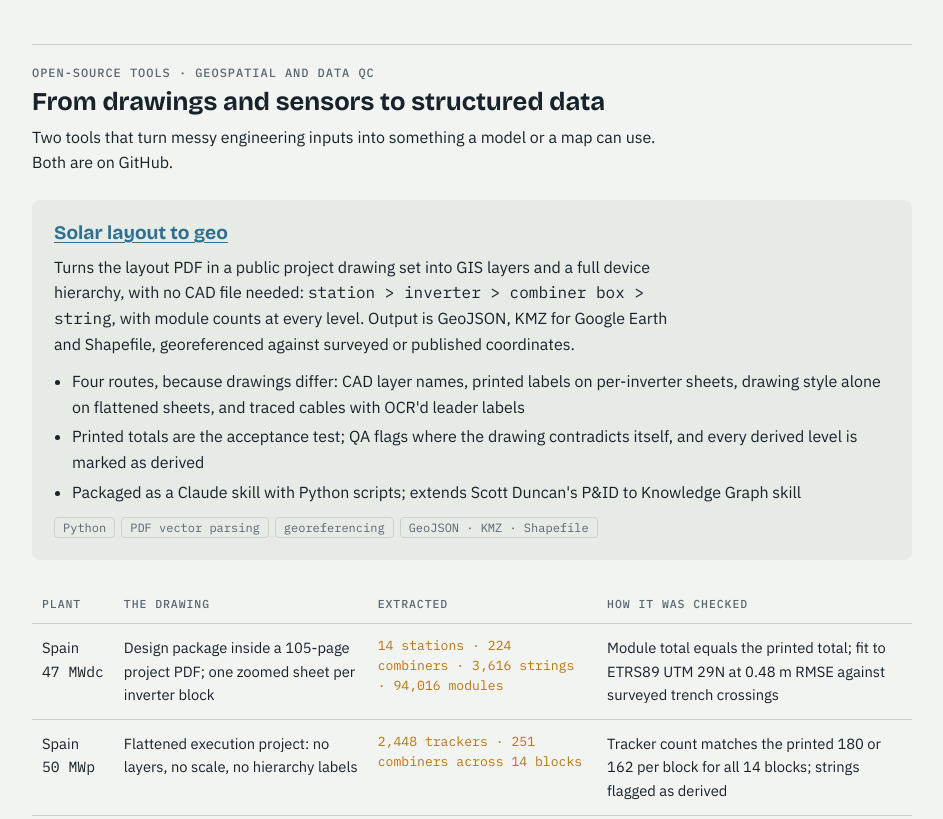
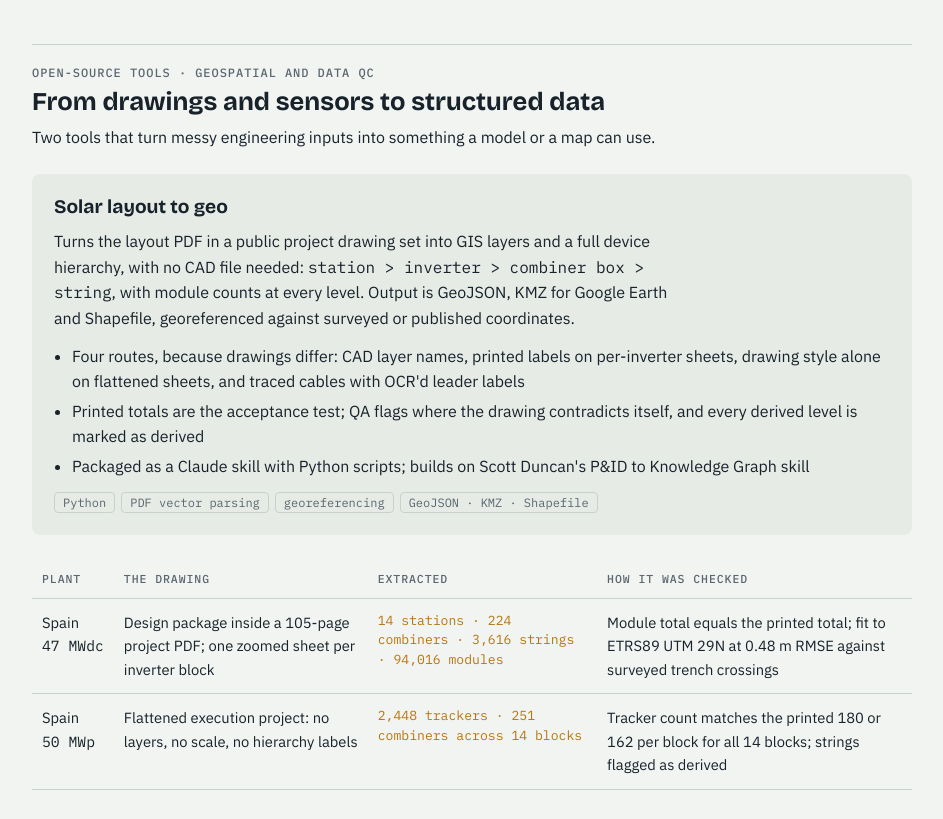
Before and after one commit to jfer2pi/jfer2pi.github.io, a plain HTML site: page index.html in a window 1280 px wide. Shown: the part 1520-2339 px from the top of the page, without its empty margins (168-1111 px from the left). Drawn offline with nearby package versions, Linux system fonts and the light colour scheme.

Commit message:
Show results without linking the skill repo
Co-Authored-By: Claude Sonnet 5.5 <noreply@anthropic.com>
Claude-Session: https://claude.ai/code/session_01FBrKErCtjaSe9m8Voddb29

```diff
--- a/index.html
+++ b/index.html
@@ -190,15 +190,15 @@ footer { color: var(--muted); font-size: 0.85rem; border-top: 1px solid var(--ru
   <div class="sec-head">
     <span class="label">Open-source tools · geospatial and data QC</span>
     <h2>From drawings and sensors to structured data</h2>
-    <p>Two tools that turn messy engineering inputs into something a model or a map can use. Both are on GitHub.</p>
+    <p>Two tools that turn messy engineering inputs into something a model or a map can use.</p>
   </div>
   <article class="proj">
-    <h3><a href="https://github.com/jfer2pi/pid-to-knowledge-graph/tree/solar-layout-to-geo/skills/solar-layout-to-geo">Solar layout to geo</a></h3>
+    <h3>Solar layout to geo</h3>
     <p>Turns the layout PDF in a public project drawing set into GIS layers and a full device hierarchy, with no CAD file needed: <span class="mono">station &gt; inverter &gt; combiner box &gt; string</span>, with module counts at every level. Output is GeoJSON, KMZ for Google Earth and Shapefile, georeferenced against surveyed or published coordinates.</p>
     <ul>
       <li>Four routes, because drawings differ: CAD layer names, printed labels on per-inverter sheets, drawing style alone on flattened sheets, and traced cables with OCR'd leader labels</li>
       <li>Printed totals are the acceptance test; QA flags where the drawing contradicts itself, and every derived level is marked as derived</li>
-      <li>Packaged as a Claude skill with Python scripts; extends Scott Duncan's P&amp;ID to Knowledge Graph skill</li>
+      <li>Packaged as a Claude skill with Python scripts; builds on Scott Duncan's P&amp;ID to Knowledge Graph skill</li>
     </ul>
     <div class="tags"><span class="tag">Python</span><span class="tag">PDF vector parsing</span><span class="tag">georeferencing</span><span class="tag">GeoJSON · KMZ · Shapefile</span></div>
   </article>
```
